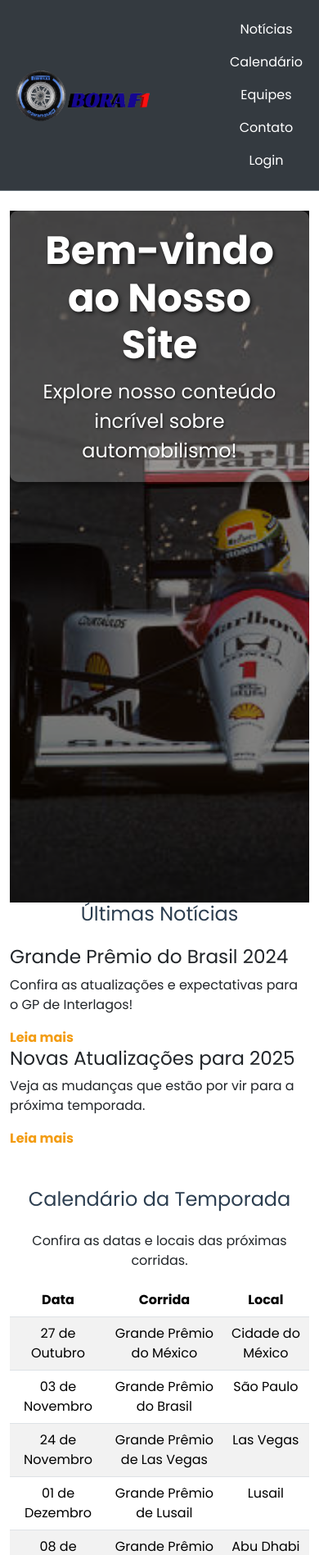
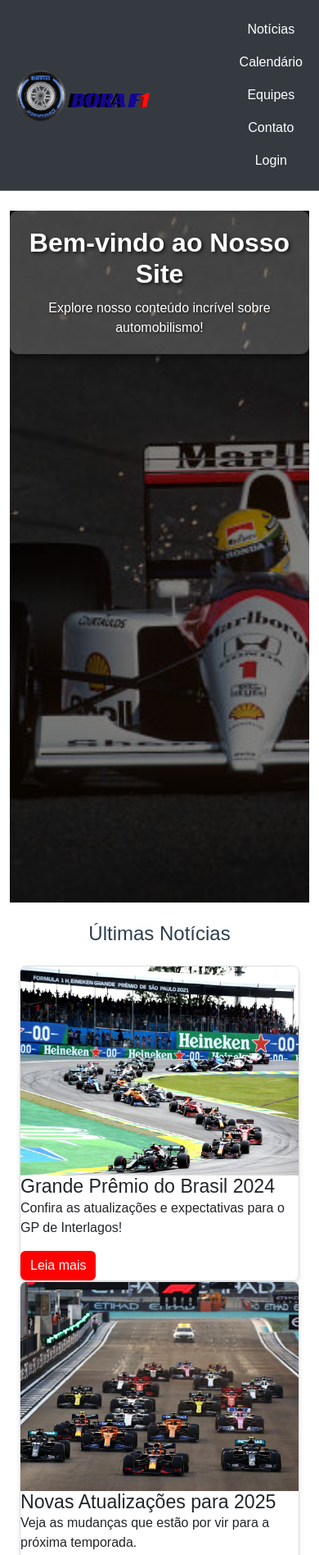
Before and after one commit to FilicioDavid/Projeto-Final---Script, a website: page src/components/home/home.html in a window 390 px wide. Shown: the top 1897 px of the page at 82% size. Drawn offline with nearby package versions, Linux system fonts and the light colour scheme; a script that the page names is missing.

Commit message:
subindo projeto completo

```diff
--- a/src/components/home/home.css
+++ b/src/components/home/home.css
@@ -1,6 +1,19 @@
-/* styles.css */
+html {
+    height: 100%; /* Garante que a altura total seja usada */
+    margin: 0; /* Remove margens padrão */
+    padding: 0;
+    font-family: 'Barlow', sans-serif;
+    display: flex;
+    flex-direction: column;
+}
 
-/* Estilo de Fonte e Corpo */
+header, footer {
+    background-color: #222;
+    color: #fff;
+    padding: 0.5rem; /* Reduz o tamanho do header e footer */
+    text-align: center;
+}
+
 body {
     --branco: #FFFFFF;
     --vermelho: #FF0000;
@@ -8,13 +21,21 @@
     height: 4000px;
 }
 
-/* Cabeçalho e Rodapé */
 header, footer {
     background-color: #222;
     color: #fff;
 }
 
-/* Navegação e Links */
+.cardNoticia{
+    display: flex;
+    flex-direction: column;
+    border: 1px solid #ddd;
+    border-radius: 8px;
+    overflow: hidden;
+    box-shadow: 0 4px 6px rgba(0, 0, 0, 0.1);
+    height: 500px;
+    width: 500px;
+}
 .nav-link {
     color: #fff;
 }
@@ -46,45 +67,41 @@
     transform-style: preserve-3d;
   }
 
-  /* Overlay para escurecer o banner */
   .banner-overlay {
     position: absolute;
     top: 0;
     left: 0;
     width: 100%;
     height: 100%;
-    background: rgba(0, 0, 0, 0.5); /* Fundo semitransparente */
+    background: rgba(0, 0, 0, 0.5);
     z-index: 1;
   }
 
-  /* Texto do banner */
   .banner-text {
     position: relative;
-    z-index: 2; /* Sobrepõe a camada escura */
+    z-index: 2;
     text-align: center;
     padding: 20px;
     border-radius: 10px;
-    background: rgba(255, 255, 255, 0.2); /* Fundo branco semitransparente */
-    box-shadow: 0 4px 10px rgba(0, 0, 0, 0.5); /* Sombra para destacar o texto */
+    background: rgba(255, 255, 255, 0.2);
+    box-shadow: 0 4px 10px rgba(0, 0, 0, 0.5);
   }
 
-  /* Estilização do título e parágrafo */
   .banner-text h1 {
     font-size: 3rem;
     font-weight: bold;
-    color: #fff; /* Texto branco */
-    text-shadow: 2px 2px 4px rgba(0, 0, 0, 0.7); /* Sombra no texto */
+    color: #fff;
+    text-shadow: 2px 2px 4px rgba(0, 0, 0, 0.7);
     margin-bottom: 10px;
   }
 
   .banner-text p {
     font-size: 1.5rem;
-    color: #fff; /* Texto branco */
-    text-shadow: 1px 1px 3px rgba(0, 0, 0, 0.7); /* Sombra no texto */
+    color: #fff;
+    text-shadow: 1px 1px 3px rgba(0, 0, 0, 0.7);
     margin: 0;
   }
 
-/* Botões */
 .btn-primary {
     background-color: #FF0000;
     border: none;
@@ -93,17 +110,11 @@
     background-color: #cc0000;
 }
 
-/* Títulos */
 
-
-/* Animação de Carrossel */
 .carousel-inner {
     transition: transform 0.6s ease;
 }
 
-body {
-    font-family: 'Poppins', sans-serif;
-}
 
 .header {
     background-color: #343a40;
@@ -195,11 +206,42 @@
         flex-direction: column;
         text-align: center;
     }
+
     .section-title {
         font-size: 1.5rem;
     }
+
+    .equipe-card {
+        width: 90%; /* Ajusta largura do cartão */
+        margin: 0 auto; /* Centraliza o cartão */
+    }
+
+    .cardNoticia {
+        height: auto;
+        width: 90%;
+    }
 }
-.equipe-card:hover {
-    transform: scale(1.05);
-    transition: transform 0.3s;
+
+@media (max-width: 480px) {
+    .banner-text h1 {
+        font-size: 2rem;
+    }
+
+    .banner-text p {
+        font-size: 1rem;
+    }
+
+    .read-more {
+        font-size: 0.9rem;
+    }
+
+    .equipe-card {
+        width: 100%;
+        margin: 10px auto;
+    }
+
+    .cardNoticia {
+        width: 100%;
+        height: auto;
+    }
 }
--- a/src/components/home/home.html
+++ b/src/components/home/home.html
@@ -9,7 +9,8 @@
     <title>Bora F1</title>
     <link href="https://fonts.googleapis.com/css2?family=Poppins:wght@400;700&display=swap" rel="stylesheet">
     <link rel="stylesheet" href="https://cdnjs.cloudflare.com/ajax/libs/font-awesome/6.0.0-beta3/css/all.min.css">
-    <link href="https://cdn.jsdelivr.net/npm/bootstrap@5.3.3/dist/css/bootstrap.min.css" rel="stylesheet" integrity="sha384-QWTKZyjpPEjISv5WaRU9OFeRpok6YctnYmDr5pNlyT2bRjXh0JMhjY6hW+ALEwIH" crossorigin="anonymous">
+    <link href="https://cdn.jsdelivr.net/npm/bootstrap@5.3.3/dist/css/bootstrap.min.css" rel="stylesheet"
+     integrity="sha384-QWTKZyjpPEjISv5WaRU9OFeRpok6YctnYmDr5pNlyT2bRjXh0JMhjY6hW+ALEwIH" crossorigin="anonymous">
     <link rel="stylesheet" href="home.css">
 </head>
 <body>
@@ -40,18 +41,29 @@
                 </div>
               </div>
           </section>
+        <main class="container my-4">
             <section id="noticias" class="mb-5">
                 <h2 class="section-title">Últimas Notícias</h2>
                 <div class="row">
-                <article class="col-md-6">
-                    <h3>Grande Prêmio do Brasil 2024</h3>
-                    <p>Confira as atualizações e expectativas para o GP de Interlagos!</p>
-                    <a href="#" class="read-more">Leia mais</a>
+                    <article class="col-md-7">
+                        <div class="cardNoticia">
+                            <img src="../assets/img/imgNoticia1.jpg" class= "card-img-top" alt="Grande Prêmio do Brasil 2024">
+                            <div class="card-body">
+                                <h3 class="card-title">Grande Prêmio do Brasil 2024</h3>
+                                <p class="card-text">Confira as atualizações e expectativas para o GP de Interlagos!</p>
+                                <a href="https://www.formula1.com/en/racing/2024/brazil" class="btn btn-primary" target="_blank">Leia mais</a>
+                            </div>
+                        </div>
                     </article>
-                <article class="col-md-6">
-                    <h3>Novas Atualizações para 2025</h3>
-                    <p>Veja as mudanças que estão por vir para a próxima temporada.</p>
-                    <a href="#" class="read-more">Leia mais</a>
+                    <article class="col-md-5">
+                        <div class="cardNoticia">
+                            <img src="../assets/img/imgNoticia2.jpg" class="card-img-top" alt="vista superior da largada">
+                            <div class="card-body">
+                                <h3 class="card-title">Novas Atualizações para 2025</h3>
+                                <p class="card-text">Veja as mudanças que estão por vir para a próxima temporada.</p>
+                                <a href="https://ge.globo.com/motor/formula-1/noticia/2024/04/12/f1-divulga-calendario-de-2025-com-24-etapas-e-gp-de-sao-paulo.ghtml" class="btn btn-primary" target="_blank">Leia mais</a>
+                            </div>
+                        </div>
                     </article>
                 </div>
             </section>
@@ -98,28 +110,54 @@
             </section>
 
             <section id="equipes" class="mb-5">
-            <h2 class="section-title">Equipes</h2>
+                <h2 class="section-title text-center">Equipes</h2>
                 <div id="carouselEquipes" class="carousel slide" data-bs-ride="carousel">
                     <div class="carousel-inner">
                         <div class="carousel-item active">
-                        <div class="card mx-auto equipe-card">
-                            <img src="../assets/img/logotipo-da-mercedes-benz-2.jpg" class="card-img-top" alt="Logo da Mercedes">
+                            <div class="card mx-auto equipe-card" style="max-width: 18rem;">
+                                <img src="../assets/img/logotipo-da-mercedes-benz-2.jpg" class="card-img-top img-fluid" alt="Logo da Mercedes">
                                 <div class="card-body">
                                     <h5 class="card-title">Mercedes</h5>
                                     <p class="card-text">Motor: Mercedes. A Mercedes-Benz estreou na Fórmula 1 em 1954, conquistando títulos de construtores entre 2014 e 2021.</p>
-                                <a href="#" class="btn btn-primary">Saiba mais</a>
+                                    <a href="https://www.bamaqmercedesbenz.com.br/blog/mercedes-na-formula"
+                                     class="btn btn-primary" target="_blank">Saiba mais</a>
+                                </div>
+                            </div>
+                        </div>
+                        <div class="carousel-item">
+                            <div class="card mx-auto equipe-card" style="max-width: 18rem;">
+                                <img src="../assets/img/red-bull-racing-logo-1.jpg" class="card-img-top img-fluid" alt="Logo da Red Bull">
+                                <div class="card-body">
+                                    <h5 class="card-title">Red Bull Racing</h5>
+                                    <p class="card-text">Motor: Honda. A Red Bull Racing é uma das equipes de maior destaque nos últimos anos, vencendo títulos diversos.S</p>
+                                    <a href="https://www.redbull.com/br-pt/tags/f1 "
+                                     class="btn btn-primary" target="_blank">Saiba mais</a>
+                                </div>
+                            </div>
+                        </div>
+                        <div class="carousel-item">
+                            <div class="card mx-auto equipe-card" style="max-width: 18rem;">
+                                <img src="../assets/img/ferrari-logo.jpg" class="card-img-top img-fluid" alt="Logo da Ferrari">
+                                <div class="card-body">
+                                    <h5 class="card-title">Ferrari</h5>
+                                    <p class="card-text">Motor: Ferrari. A Ferrari é a equipe mais icônica da Fórmula 1, com um longo histórico de títulos mundiais.</p>
+                                    <a href="https://www.ferrari.com/en-BR/formula1 "
+                                     class="btn btn-primary" target="_blank">Saiba mais</a>
                                 </div>
                             </div>
                         </div>
                     </div>
                     <button class="carousel-control-prev" type="button" data-bs-target="#carouselEquipes" data-bs-slide="prev">
                         <span class="carousel-control-prev-icon" aria-hidden="true"></span>
+                        <span class="visually-hidden">Anterior</span>
                     </button>
                     <button class="carousel-control-next" type="button" data-bs-target="#carouselEquipes" data-bs-slide="next">
                         <span class="carousel-control-next-icon" aria-hidden="true"></span>
+                        <span class="visually-hidden">Próximo</span>
                     </button>
                 </div>
             </section>
+
             <section id="contato" class="contact-section mb-5">
                 <h2>Contato</h2>
                 <p class="text-center">Entre em contato conosco para sugestões ou parcerias.</p>
@@ -147,17 +185,13 @@
             <p>&copy; 2024 Bora F1. Todos os direitos reservados.</p>
             <p>Desenvolvido por Donzelodev.</p>
         </footer>
+        <script src="https://cdn.jsdelivr.net/npm/bootstrap@5.3.0-alpha3/dist/js/bootstrap.bundle.min.js"></script>
+
         <script>
-        document.querySelectorAll('a[href^="#"]').forEach(anchor => {
-            anchor.addEventListener('click', function (e) {
-                e.preventDefault();
-                document.querySelector(this.getAttribute('href')).scrollIntoView({
-                    behavior: 'smooth'
-                });
-            });
-        });
+
+
         </script>
-    <script src="https://cdn.jsdelivr.net/npm/bootstrap@5.3.3/dist/js/bootstrap.bundle.min.js" integrity="sha384-YvpcrYf0tY3lHB60NNkmXc5s9fDVZLESaRtUczHDtBUZlD5tmD+KRogOBp1Kd57F" crossorigin="anonymous"></script>
+
 
     </body>
     </html>
--- a/src/components/login/login.css
+++ b/src/components/login/login.css
@@ -1,4 +1,4 @@
-/*style.css*/
+/* style.css */
 body {
     display: flex;
     align-items: center;
@@ -6,23 +6,54 @@
     font-family: sans-serif;
     line-height: 1.5;
     min-height: 100vh;
-    background: #f3f3f3;
+    background-image: url('../assets/img/senna-chuva.jpg');
+    background-size: cover;
+    background-repeat: no-repeat;
+    background-position: center;
+    margin: 0;
+    padding: 0;
     flex-direction: column;
-    margin: 0;
 }
 
 .main {
     background-color: #fff;
     border-radius: 15px;
     box-shadow: 0 0 20px rgba(0, 0, 0, 0.2);
-    padding: 10px 20px;
+    padding: 20px;
     transition: transform 0.2s;
     width: 500px;
     text-align: center;
 }
 
+@media (max-width: 768px) {
+    .main {
+        width: 90%;
+        padding: 15px;
+    }
+
+    body {
+        padding: 10px;
+    }
+}
+
+@media (max-width: 480px) {
+    h1 {
+        font-size: 1.5rem;
+    }
+
+    button {
+        font-size: 14px;
+        padding: 10px;
+    }
+
+    input {
+        padding: 8px;
+    }
+}
+
 h1 {
-    color:red;
+    color: red;
+    font-size: 2rem;
 }
 
 label {
--- a/src/components/signup/signup.css
+++ b/src/components/signup/signup.css
@@ -1,11 +1,18 @@
+/* style.css */
 body {
     font-family: 'Poppins', sans-serif;
-    background-color: #f8f9fa;
+    background-image: url('../assets/img/sennaa.jpg');
+    background-size: cover;
+    background-repeat: no-repeat;
+    background-position: center;
+    margin: 0;
+    padding: 0;
     height: 100vh;
     display: flex;
     justify-content: center;
     align-items: center;
 }
+
 main {
     width: 100%;
     max-width: 400px;
@@ -14,31 +21,27 @@
     background-color: #fff;
     box-shadow: 0 4px 10px rgba(0, 0, 0, 0.1);
 }
+
 .form-label {
     font-weight: 600;
 }
+
 .btn-success {
     width: 100%;
     font-weight: 700;
 }
+
 .form-control {
     border-radius: 5px;
 }
+
 .input-group-text {
     background: #fff;
     border-right: none;
 }
+
 .form-control:focus {
     box-shadow: 0 0 5px rgba(0, 123, 255, 0.5);
-}
-body {
-    font-family: Arial, sans-serif;
-    background-color: #f4f4f4;
-    display: flex;
-    justify-content: center;
-    align-items: center;
-    height: 100vh;
-    margin: 0;
 }
 
 .container {
@@ -125,3 +128,33 @@
     width: 100%;
     background-color: rgb(255, 0, 0);
 }
+
+@media (max-width: 768px) {
+    main, .container {
+        width: 90%;
+        padding: 15px;
+    }
+
+    h2 {
+        font-size: 1.5rem;
+    }
+}
+
+@media (max-width: 480px) {
+    input {
+        padding: 6px;
+    }
+
+    button {
+        font-size: 14px;
+        padding: 8px;
+    }
+
+    h2 {
+        font-size: 1.2rem;
+    }
+
+    .password-hint, .error {
+        font-size: 0.8em;
+    }
+}
```
Also changed, not shown: package.json (added, +14 -0 lines), src/components/app/index.js (deleted, +0 -11 lines), src/components/login/login.js (+4 -3 lines), src/components/assets/img/Design_sem_nome-removebg-preview.png (deleted), src/components/assets/img/aston-martin-f1-team-logo-1.jpg (deleted), src/components/assets/img/carro-senna.jpg (deleted), src/components/assets/img/f1-wallpapers-inspired-by-special-liveries-pt-1-v0-yyin06smre9c1.png (deleted), src/components/assets/img/imgNoticia1.jpg (added), src/components/assets/img/imgNoticia2.jpg (added), src/components/assets/img/scuderia-alphatauri-logo-pbb210xg9dqmnq9h.jpg (deleted), src/components/assets/img/williams-racing-f1-33.jpg (deleted), src/components/assets/img/wp9259671.jpg (deleted), 1 other file. Lines whose indentation alone changed are shown as unchanged.
